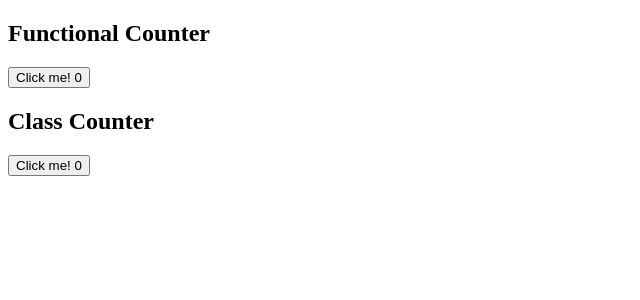
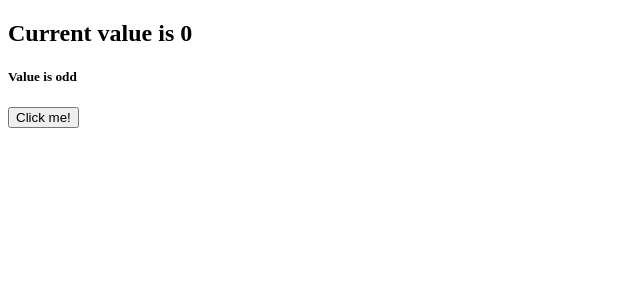
Before and after one commit to alexstrive/ifmo-react-demo, a React (Create React App) app: page / in a window 1280 px wide. Shown: the top 300 px of the page, without its empty margins (0-640 px from the left). Built offline with nearby package versions, Linux system fonts and the light colour scheme.

Commit message:
remove class component

```diff
--- a/src/App.tsx
+++ b/src/App.tsx
@@ -1,13 +1,11 @@
 import React from 'react'
 
 import FunctionalCounter from './FunctionalCounter'
-import ClassCounter from './ClassCounter'
 
 function App() {
   return (
     <div>
       <FunctionalCounter />
-      <ClassCounter />
     </div>
   )
 }
--- a/src/ClassCounter.tsx
+++ /dev/null
@@ -1,20 +0,0 @@
-import React, { Component } from 'react'
-
-class ClassCounter extends Component {
-  state = { value: 0 }
-
-  handleClick = () => {
-    this.setState({ value: this.state.value + 1 })
-  }
-
-  render() {
-    return (
-      <div>
-        <h2>Class Counter</h2>
-        <button onClick={this.handleClick}>Click me! {this.state.value}</button>
-      </div>
-    )
-  }
-}
-
-export default ClassCounter
--- a/src/FunctionalCounter.tsx
+++ b/src/FunctionalCounter.tsx
@@ -1,16 +1,26 @@
-import React, { useState, FC } from 'react'
+import React, { useState, useEffect, useCallback, FC } from 'react'
 
 const FunctionalCounter: FC = () => {
   const [value, setValue] = useState(0)
+  const [isOdd, setIsOdd] = useState(false)
 
-  const handleClick = () => {
+  const handleClick = useCallback(() => {
     setValue(value + 1)
-  }
+  }, [value])
+
+  useEffect(() => {
+    if (value % 2 === 0) {
+      setIsOdd(true)
+    } else {
+      setIsOdd(false)
+    }
+  }, [value])
 
   return (
     <div>
-      <h2>Functional Counter</h2>
-      <button onClick={handleClick}>Click me! {value}</button>
+      <h2>Current value is {value}</h2>
+      <h5>Value is {isOdd ? 'odd' : 'even'}</h5>
+      <button onClick={handleClick}>Click me!</button>
     </div>
   )
 }
```
